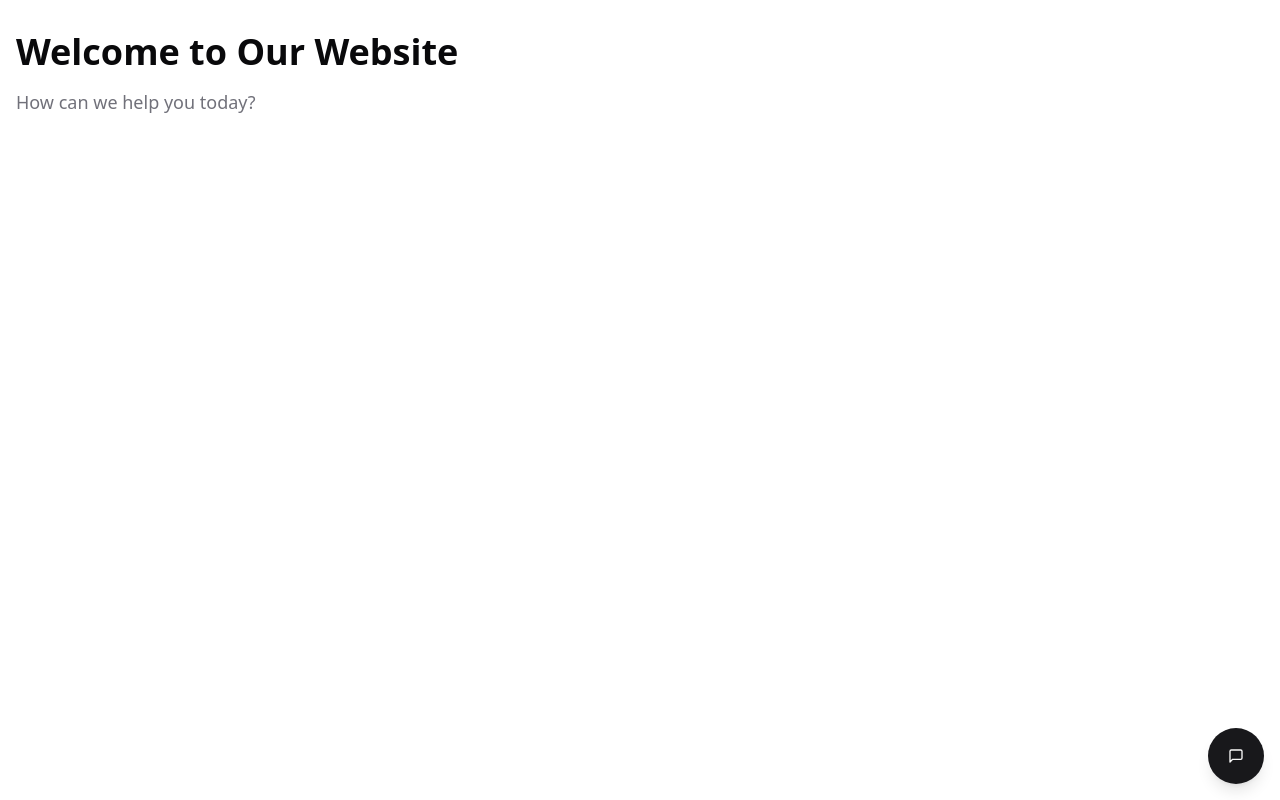
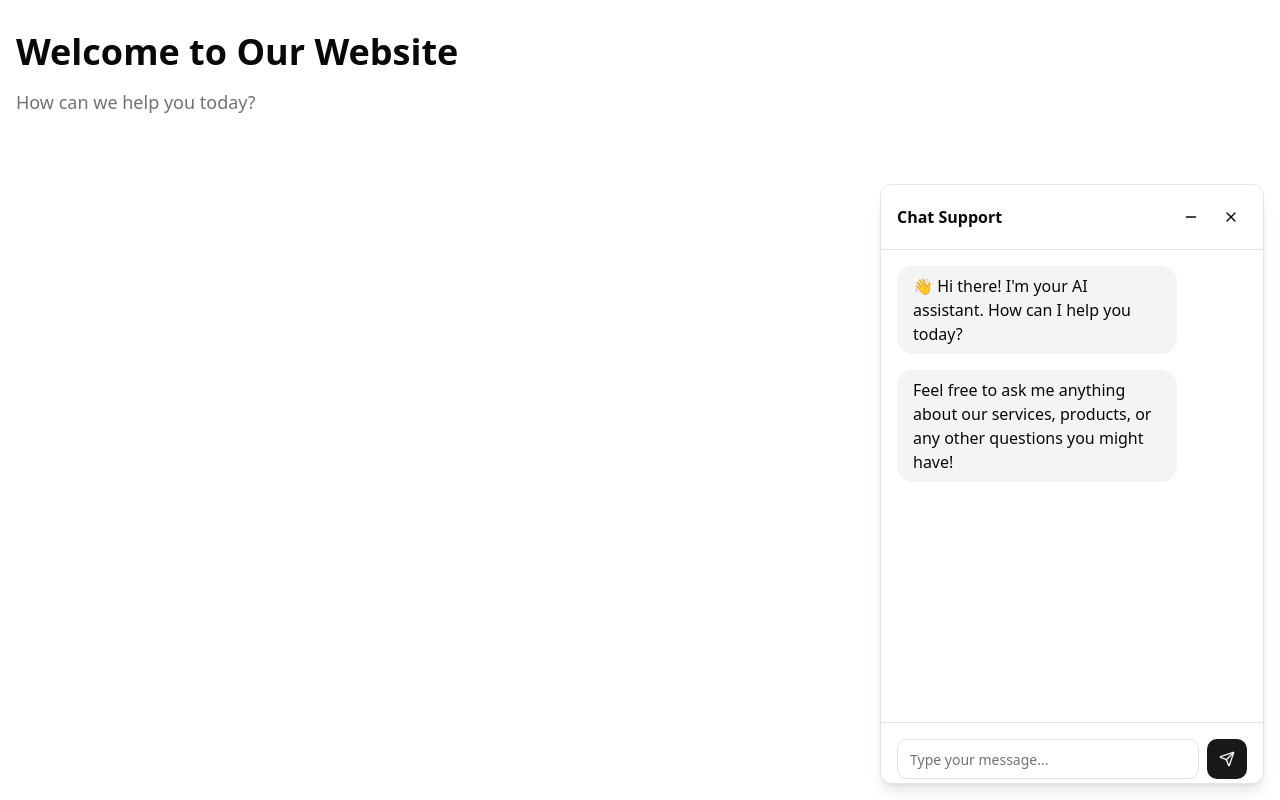
Before and after one commit to manishoctal/chatty-wizard-widget, a React (Vite) app: page / in a window 1280 px wide. Built offline with nearby package versions, Linux system fonts and the light colour scheme.

Commit message:
Open ChatBot by Default
Set the ChatBot component to be open by default and added initial engaging text to prompt user interaction.
[skip gpt_engineer]

```diff
--- a/src/components/ChatBot.tsx
+++ b/src/components/ChatBot.tsx
@@ -13,9 +13,20 @@ interface Message {
 }
 
 export const ChatBot = () => {
-  const [isOpen, setIsOpen] = useState(false);
+  const [isOpen, setIsOpen] = useState(true);
   const [isMinimized, setIsMinimized] = useState(false);
-  const [messages, setMessages] = useState<Message[]>([]);
+  const [messages, setMessages] = useState<Message[]>([
+    {
+      id: "welcome-1",
+      content: "👋 Hi there! I'm your AI assistant. How can I help you today?",
+      sender: "bot",
+    },
+    {
+      id: "welcome-2",
+      content: "Feel free to ask me anything about our services, products, or any other questions you might have!",
+      sender: "bot",
+    }
+  ]);
   const [inputValue, setInputValue] = useState("");
   const [isTyping, setIsTyping] = useState(false);
   const messagesEndRef = useRef<HTMLDivElement>(null);
```
